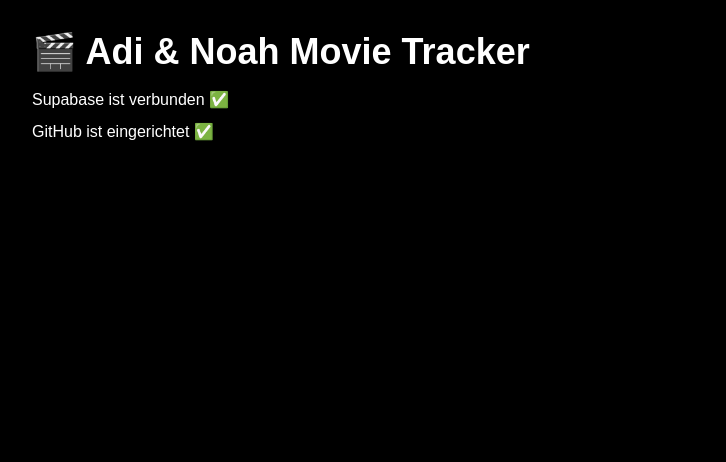
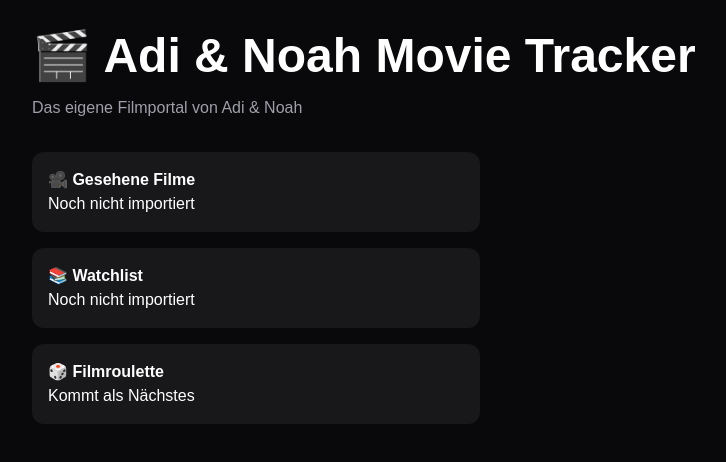
Before and after one commit to ntouRage-ai/adi-noah-movie-tracker, a Next.js app: page / in a window 1280 px wide. Shown: the top 462 px of the page, without its empty margins (0-726 px from the left). Built offline with nearby package versions, Linux system fonts and the light colour scheme.

Commit message:
Basis Dashboard erstellt

```diff
--- a/app/page.tsx
+++ b/app/page.tsx
@@ -1,17 +1,30 @@
 export default function Home() {
   return (
-    <main className="min-h-screen bg-black text-white p-8">
-      <h1 className="text-4xl font-bold">
+    <main className="min-h-screen bg-zinc-950 text-white p-8">
+      <h1 className="text-5xl font-bold mb-4">
         🎬 Adi & Noah Movie Tracker
       </h1>
 
-      <p className="mt-4">
-        Supabase ist verbunden ✅
+      <p className="text-zinc-400 mb-8">
+        Das eigene Filmportal von Adi & Noah
       </p>
 
-      <p className="mt-2">
-        GitHub ist eingerichtet ✅
-      </p>
+      <div className="grid gap-4 max-w-md">
+        <div className="bg-zinc-900 p-4 rounded-xl">
+          <h2 className="font-bold">🎥 Gesehene Filme</h2>
+          <p>Noch nicht importiert</p>
+        </div>
+
+        <div className="bg-zinc-900 p-4 rounded-xl">
+          <h2 className="font-bold">📚 Watchlist</h2>
+          <p>Noch nicht importiert</p>
+        </div>
+
+        <div className="bg-zinc-900 p-4 rounded-xl">
+          <h2 className="font-bold">🎲 Filmroulette</h2>
+          <p>Kommt als Nächstes</p>
+        </div>
+      </div>
     </main>
   );
 }
```
